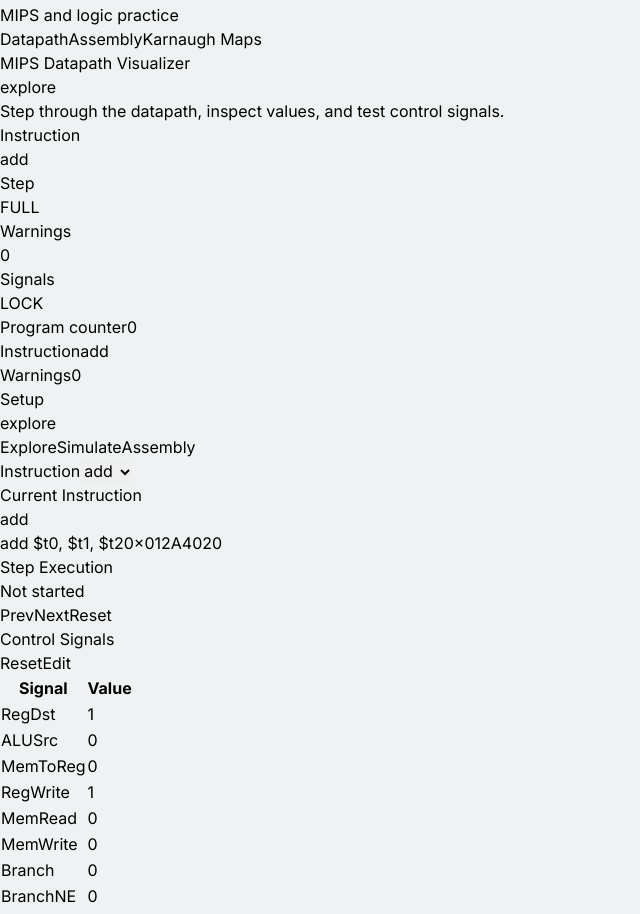
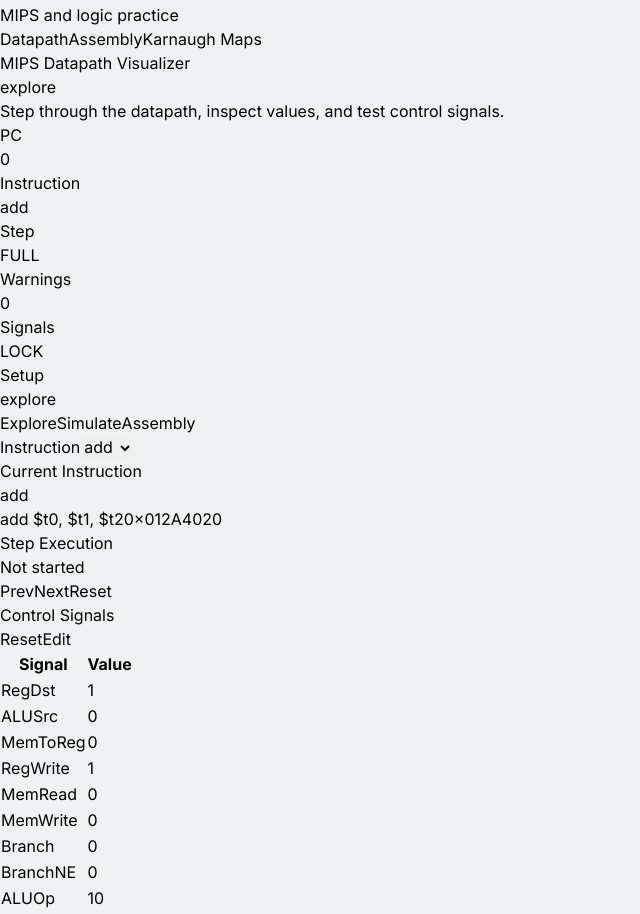
Before and after one commit to marvinthang/cs2100-visualizer, a React (Vite) app: page / in a window 1280 px wide. Shown: the part 1121-2035 px from the top of the page, without its empty margins (0-640 px from the left). Built offline with nearby package versions, Linux system fonts and the light colour scheme.

Commit message:
remove redundant UI

```diff
--- a/src/features/assembly/AssemblyPage.tsx
+++ b/src/features/assembly/AssemblyPage.tsx
@@ -39,6 +39,12 @@ export default function AssemblyPage() {
         handleResetMemory,
     } = useAssemblySimulator();
 
+    const assemblyState = !programLoaded
+        ? 'Idle'
+        : programFinished
+          ? 'Finished'
+          : 'Ready';
+
     return (
         <main className="min-h-full bg-[#eef2f3] p-3 text-slate-900 sm:p-4 lg:p-6">
             <div className="mx-auto flex max-w-[1480px] flex-col gap-4">
@@ -50,7 +56,7 @@ export default function AssemblyPage() {
                                     MIPS Assembly Simulator
                                 </h1>
                                 <span className="rounded-md bg-slate-900 px-2 py-1 text-xs font-semibold text-white">
-                                    {programFinished ? 'Finished' : 'Live'}
+                                    {assemblyState}
                                 </span>
                             </div>
                             <p className="mt-1 text-sm text-slate-500">
@@ -70,7 +76,7 @@ export default function AssemblyPage() {
                             />
                             <StatusPill
                                 label="State"
-                                value={programFinished ? 'DONE' : 'READY'}
+                                value={assemblyState.toUpperCase()}
                             />
                             <StatusPill label="Mode" value="MIPS" />
                         </div>
--- a/src/features/datapath/DatapathPage.tsx
+++ b/src/features/datapath/DatapathPage.tsx
@@ -99,11 +99,6 @@ export default function DatapathPage() {
     } = simulator;
 
     const logs = currentContext.logs ?? [];
-    const activeInstructionLabel =
-        mode === 'assembly' ? 'Program step' : 'Instruction';
-    const activeInstructionValue =
-        mode === 'assembly' ? `#${programIndex + 1}` : mnemonic;
-
     return (
         <main className="flex h-full min-h-0 flex-col bg-[#eef2f3] p-3 text-slate-900 sm:p-4 lg:p-5 xl:overflow-hidden">
             <div className="mx-auto flex h-full min-h-0 w-full max-w-[1760px] flex-col gap-4">
@@ -129,7 +124,8 @@ export default function DatapathPage() {
                             </p>
                         </div>
 
-                        <div className="grid grid-cols-2 gap-2 text-xs sm:grid-cols-4">
+                        <div className="grid grid-cols-2 gap-2 text-xs sm:grid-cols-3 xl:grid-cols-5">
+                            <StatusPill label="PC" value={machine.pc} />
                             <StatusPill
                                 label={
                                     mode === 'assembly'
@@ -154,33 +150,6 @@ export default function DatapathPage() {
                                 label="Signals"
                                 value={isEditingSignals ? 'EDIT' : 'LOCK'}
                             />
-                        </div>
-                    </div>
-
-                    <div className="grid gap-px bg-slate-200 text-xs sm:grid-cols-3">
-                        <div className="bg-white px-4 py-2">
-                            <span className="font-semibold text-slate-500">
-                                Program counter
-                            </span>
-                            <span className="ml-2 font-mono font-bold text-slate-950">
-                                {machine.pc}
-                            </span>
-                        </div>
-                        <div className="bg-white px-4 py-2">
-                            <span className="font-semibold text-slate-500">
-                                {activeInstructionLabel}
-                            </span>
-                            <span className="ml-2 font-mono font-bold text-slate-950">
-                                {activeInstructionValue}
-                            </span>
-                        </div>
-                        <div className="bg-white px-4 py-2">
-                            <span className="font-semibold text-slate-500">
-                                Warnings
-                            </span>
-                            <span className="ml-2 font-mono font-bold text-slate-950">
-                                {warnings.length}
-                            </span>
                         </div>
                     </div>
                 </header>
```
